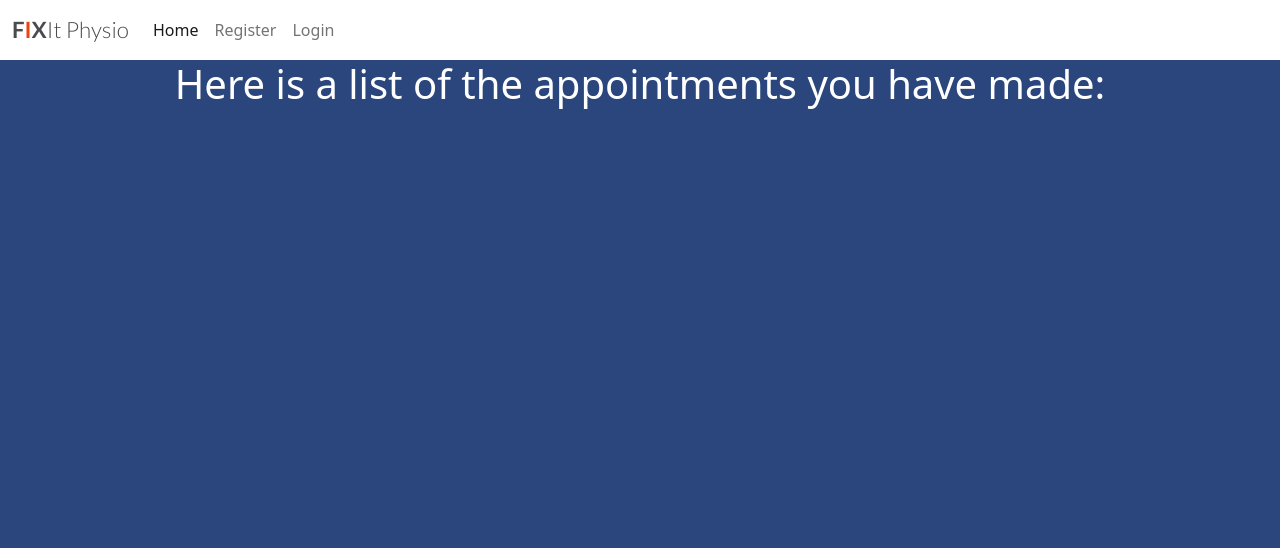
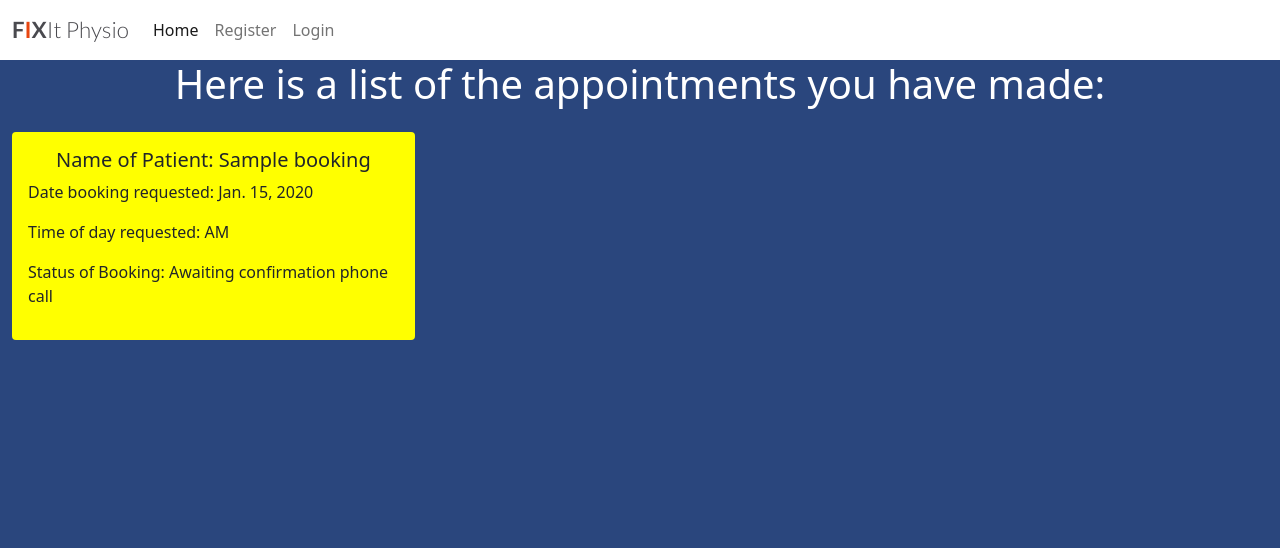
Before and after one commit to JennyDelaney/portfolio-project-4, a Django app: page /appt_list/ in a window 1280 px wide. Shown: the top 548 px of the page. Run offline with Django 3.2, Linux system fonts and the light colour scheme; tables that the repository leaves empty hold one stand-in row (values such as "Sample post").

Commit message:
Add thank you page when appointment requet submitted

```diff
--- a/booking_app/admin.py
+++ b/booking_app/admin.py
@@ -6,7 +6,7 @@ from .models import Booking
 class BookingAdmin(admin.ModelAdmin):
     model = Booking
     list_filter = ('status', 'time_requested')
-    list_display = ('name', 'status', 'date_requested', 'time_requested')
+    list_display = ('user', 'name', 'status', 'date_requested', 'time_requested', 'email_address', 'phone',)
     search_fields = ['email_address', 'name']
     actions = ['confirm_appointment']
 
--- a/booking_app/models.py
+++ b/booking_app/models.py
@@ -3,7 +3,7 @@ from django.contrib.auth.models import User
 from datetime import datetime
 
 
-STATUS = ((0, "Pending"), (1, "Confirmed by Phone"))
+STATUS = ((0, "Awaiting confirmation phone call"), (1, "Confirmed by Phone"))
 
 TIME_CHOICE = (
     ('AM', 'AM'),
--- a/booking_app/templates/booking_app/thank_you.html
+++ b/booking_app/templates/booking_app/thank_you.html
@@ -6,8 +6,8 @@
     <div class="row">
         <div id="outer-box">
             <h2>Thank you for booking an appointment with us!</h2>
-            <h3>We will give you a call on the number provided to confirm the time and date.</h3>
-            <h4>To view, change or cancel your booking please <a href="{% url 'booking_app/appt_list' %}">click here</a></h4>
+            <h3>We will be in touch on the number provided to confirm the time and date that best fits your request.</h3>
+            <h4>To view, change or cancel your booking please <a href="{% url 'appt_list' %}">click here</a></h4>
         </div>
     </div>
     {% if is_paginated %}
--- a/booking_app/views.py
+++ b/booking_app/views.py
@@ -22,8 +22,8 @@ class ApptList(generic.ListView):
     so that they can be edited or deleted
     """
     model = Booking
-    queryset = Booking.objects.filter(status=1).order_by('-date_requested')
     template_name = 'booking_app/appt_list.html'
+    queryset = Booking.objects.filter(status=0).order_by('-date_requested')
     paginate_by = 9
 
 
@@ -43,8 +43,9 @@ class AddAppt(FormView):
         form = self.form_class(request.POST)
         if form.is_valid():
             booking = form.save(commit=False)
+            booking.user = request.user
             form.save()
-            return render(request, 'thank_you.html')
+            return render(request, 'booking_app/thank_you.html')
         else:
             message.error(request, 'Appointment is not completed, please check the appointment information')
 
@@ -55,7 +56,7 @@ class ThankYou(generic.DetailView):
     """
     Renders the Thank You page in the browser
     """
-    template_name = 'thank_you.html'
+    template_name = 'booking_app/thank_you.html'
 
     def get(self, request):
-        return render(request, 'thank_you.html')
+        return render(request, 'booking_app/thank_you.html')
```
Also changed, not shown: booking_app/forms.py (+10 -0 lines).
